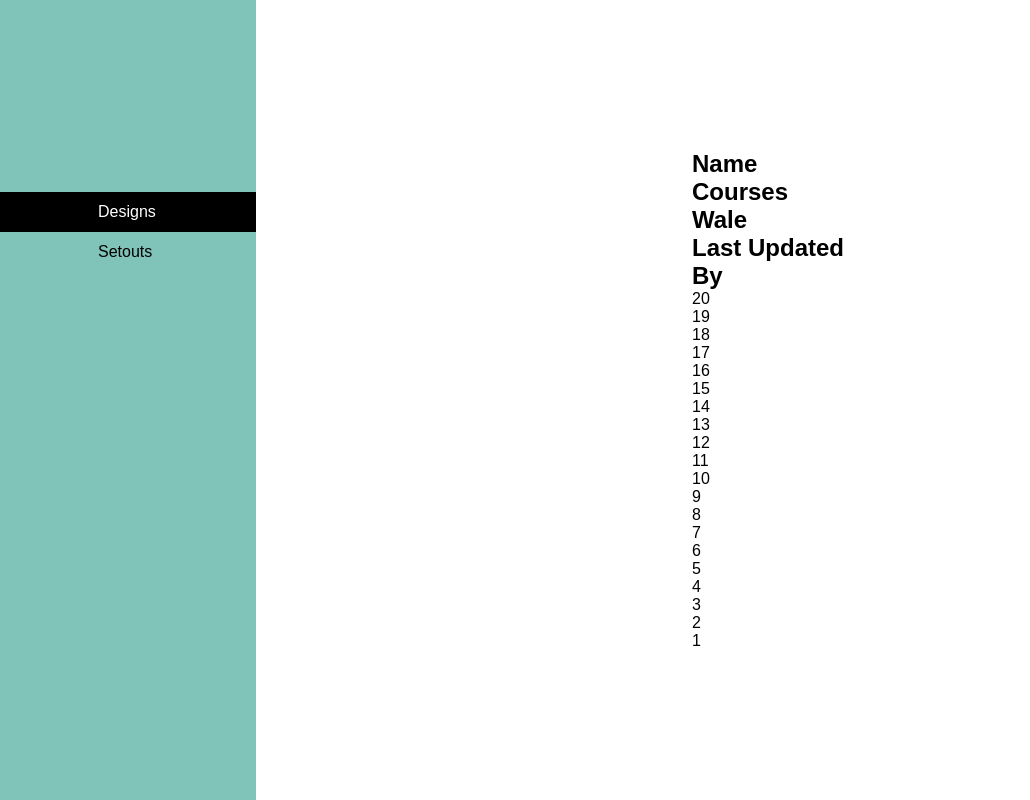
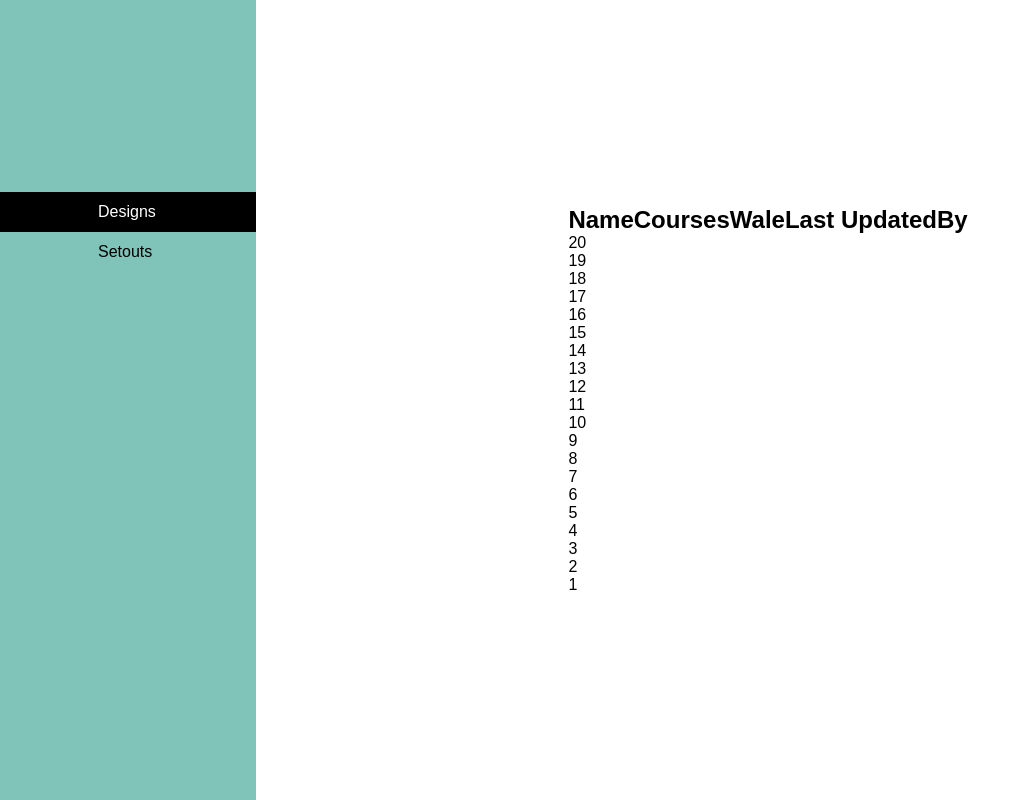
Before and after one commit to LoohanZero/cadt-test, a React (Create React App) app: page /designs in a window 1280 px wide. Shown: the whole page, without its empty margins (0-1030 px from the left). Built offline with nearby package versions, Linux system fonts and the light colour scheme; data requests are answered from the project's data file.

Commit message:
imported styles in Table component and added style for heading

```diff
--- a/src/components/table/table.scss
+++ b/src/components/table/table.scss
@@ -0,0 +1,4 @@
+.table-heading-list-item {
+    display: flex;
+
+}
```
Also changed, not shown: src/components/table/Table.js (+5 -12 lines).
